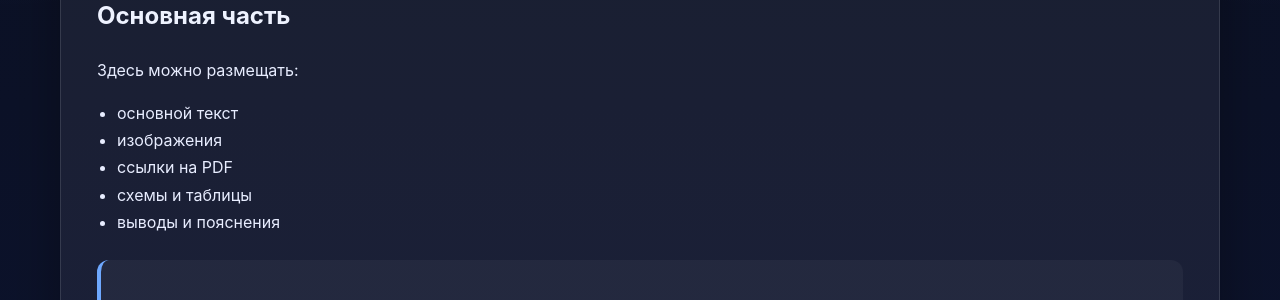
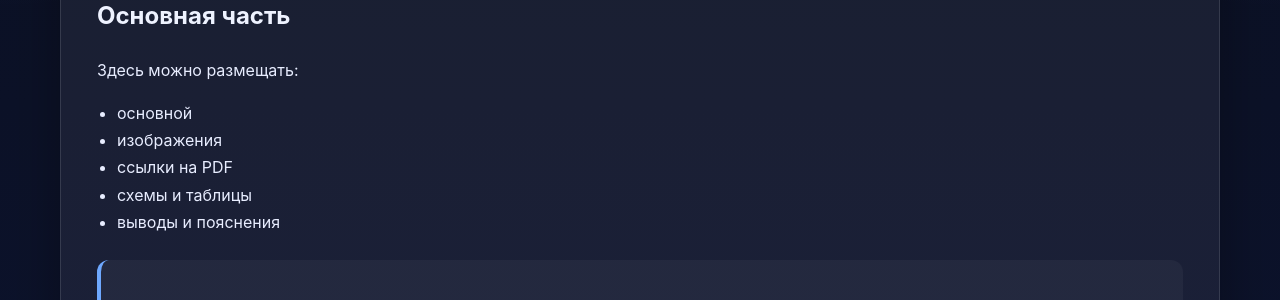
Before and after one commit to naoumov-ilia/naoumov-ilia.github.io, a Jekyll site: the page built from ru/articles/article-1.md, in a window 1280 px wide and 1146 px high. Shown: the part 470-770 px from the top of the window. Built offline with Jekyll 4.4.1, drawn with Linux system fonts in a browser that asks for light colours.

Commit message:
Update article-1.md

```diff
--- a/ru/articles/article-1.md
+++ b/ru/articles/article-1.md
@@ -14,7 +14,7 @@ permalink: /ru/articles/article-1/
 
 Здесь можно размещать:
 
-- основной текст
+- основной
 - изображения
 - ссылки на PDF
 - схемы и таблицы
```
